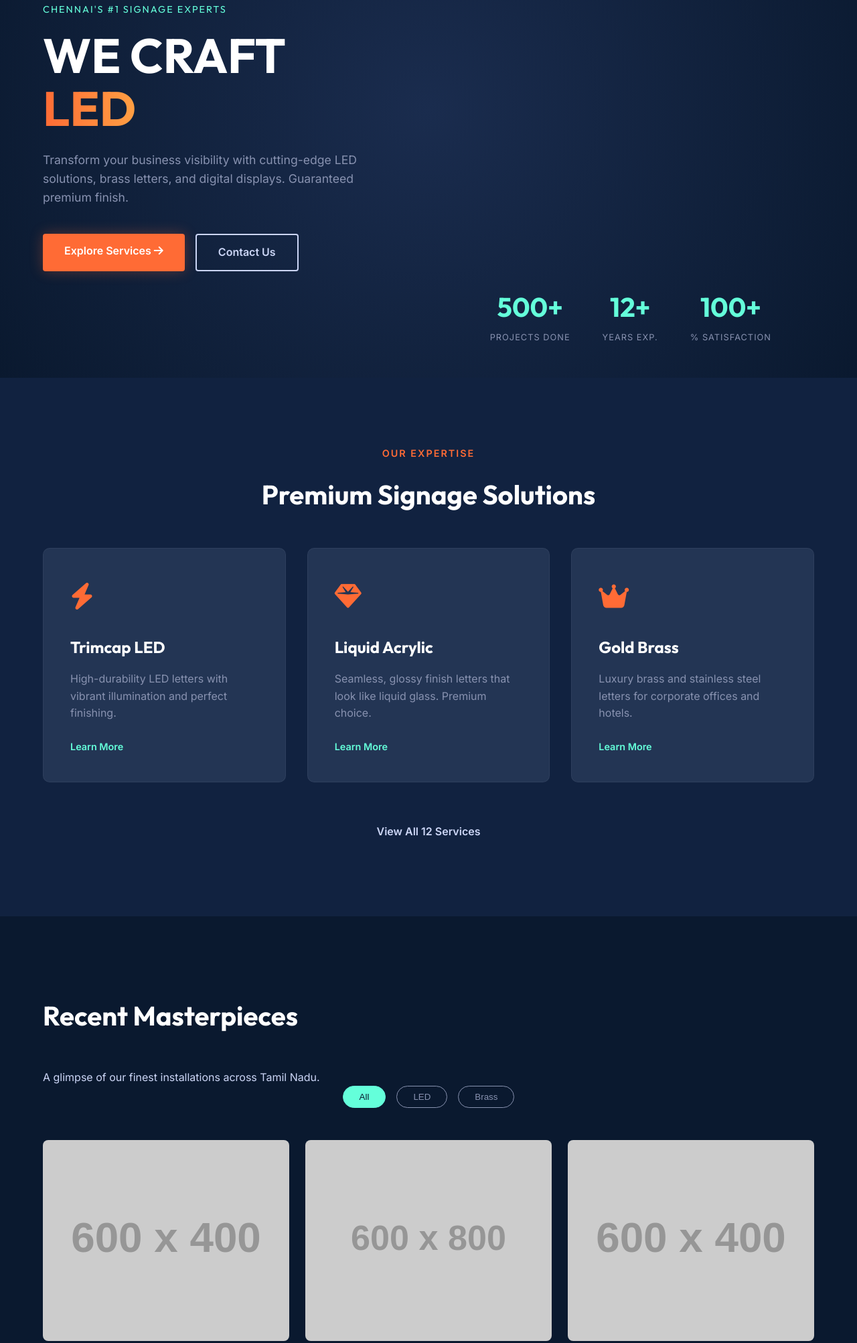
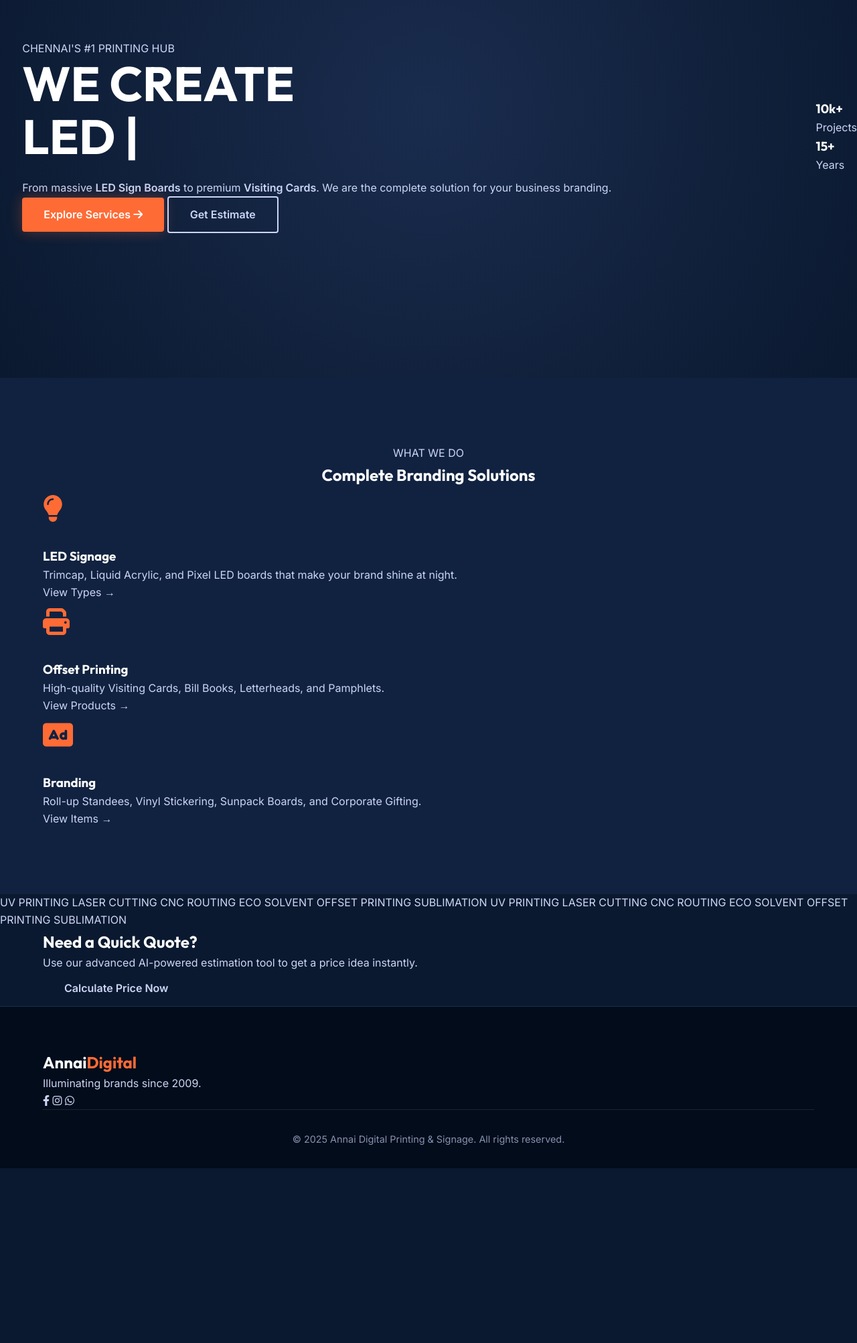
Before and after one commit to moorthiguru33/annai-digital, a plain HTML site: page annai-digital-signage/index.html in a window 1280 px wide. Shown: the part 236-2241 px from the top of the page at 67% size. After the commit the page ends 1980 px from the top, so only its background shows below. Drawn offline with Linux system fonts and the light colour scheme; placeholder pictures from the web are drawn by us.

Commit message:
Update index.html

```diff
--- a/annai-digital-signage/index.html
+++ b/annai-digital-signage/index.html
@@ -3,20 +3,20 @@
 <head>
     <meta charset="UTF-8">
     <meta name="viewport" content="width=device-width, initial-scale=1.0">
-    <title>Annai Digital Signage | Illuminate Your Brand</title>
-    <meta name="description" content="Premium LED Letters, Digital Displays & Signage Solutions in Chennai.">
+    <title>Annai Digital | Signage & Printing Experts</title>
+    <meta name="description" content="One-stop solution for LED Signage, UV Printing, Visiting Cards, and Corporate Branding in Chennai.">
 
     <link rel="stylesheet" href="https://cdnjs.cloudflare.com/ajax/libs/font-awesome/6.4.0/css/all.min.css">
-    <link href="https://fonts.googleapis.com/css2?family=Outfit:wght@300;400;500;700;900&family=Inter:wght@300;400;600&display=swap" rel="stylesheet">
+    <link href="https://fonts.googleapis.com/css2?family=Outfit:wght@300;400;700;900&family=Inter:wght@300;400;600&display=swap" rel="stylesheet">
 
     <link rel="stylesheet" href="css/style.css">
 </head>
 <body>
 
     <div id="preloader">
-        <div class="loader-content">
-            <h2 class="glow-text">ANNAI DIGITAL</h2>
-            <div class="loading-bar"><div class="bar-fill"></div></div>
+        <div class="loader-box">
+            <div class="scanner"></div>
+            <div class="loader-text">ANNAI DIGITAL</div>
         </div>
     </div>
 
@@ -24,55 +24,50 @@
         <div class="container nav-container">
             <div class="logo">
                 <a href="index.html">
-                    <i class="fas fa-lightbulb pulse-icon"></i>
+                    <i class="fas fa-layer-group logo-icon"></i>
                     Annai<span class="highlight">Digital</span>
                 </a>
             </div>
             <div class="hamburger">
-                <div class="line"></div>
-                <div class="line"></div>
-                <div class="line"></div>
+                <div class="line"></div><div class="line"></div><div class="line"></div>
             </div>
             <ul class="nav-links">
                 <li><a href="index.html" class="active">Home</a></li>
                 <li><a href="services.html">Services</a></li>
-                <li><a href="#gallery">Gallery</a></li>
-                <li><a href="#clients">Clients</a></li>
-                <li><a href="#contact" class="btn-nav">Get Quote</a></li>
+                <li><a href="quote.html" class="nav-btn-tool"><i class="fas fa-calculator"></i> Price Tool</a></li>
+                <li><a href="gallery.html">Gallery</a></li>
+                <li><a href="about.html">About</a></li>
+                <li><a href="contact.html" class="btn-nav">Contact Us</a></li>
             </ul>
         </div>
     </nav>
 
     <header class="hero">
-        <div class="hero-bg-overlay"></div>
+        <div class="hero-overlay"></div>
         <div class="container hero-content">
-            <span class="hero-badge fade-in-up">CHENNAI'S #1 SIGNAGE EXPERTS</span>
-            <h1 class="hero-title fade-in-up delay-1">
-                WE CRAFT <br>
-                <span class="gradient-text" id="typing-text">NEON SIGNS</span>
+            <span class="badge-new fade-in">CHENNAI'S #1 PRINTING HUB</span>
+            <h1 class="hero-title fade-in delay-1">
+                WE CREATE <br>
+                <span class="typing-text" id="typing-text"></span><span class="cursor">|</span>
             </h1>
-            <p class="hero-subtitle fade-in-up delay-2">
-                Transform your business visibility with cutting-edge LED solutions,
-                brass letters, and digital displays. Guaranteed premium finish.
+            <p class="hero-sub fade-in delay-2">
+                From massive <b>LED Sign Boards</b> to premium <b>Visiting Cards</b>.
+                We are the complete solution for your business branding.
             </p>
-            <div class="hero-btns fade-in-up delay-3">
+            <div class="hero-actions fade-in delay-3">
                 <a href="services.html" class="btn btn-primary">Explore Services <i class="fas fa-arrow-right"></i></a>
-                <a href="#contact" class="btn btn-outline">Contact Us</a>
+                <a href="quote.html" class="btn btn-outline">Get Estimate</a>
             </div>
+        </div>
 
-            <div class="hero-stats fade-in-up delay-4">
-                <div class="stat-item">
-                    <h3 class="counter" data-target="500">0</h3>
-                    <p>Projects Done</p>
-                </div>
-                <div class="stat-item">
-                    <h3 class="counter" data-target="12">0</h3>
-                    <p>Years Exp.</p>
-                </div>
-                <div class="stat-item">
-                    <h3 class="counter" data-target="100">0</h3>
-                    <p>% Satisfaction</p>
-                </div>
+        <div class="hero-stats-float">
+            <div class="stat-card">
+                <h3>10k+</h3>
+                <p>Projects</p>
+            </div>
+            <div class="stat-card">
+                <h3>15+</h3>
+                <p>Years</p>
             </div>
         </div>
     </header>
@@ -80,114 +75,66 @@
     <section class="section bg-dark">
         <div class="container">
             <div class="section-header text-center">
-                <span class="section-tag">OUR EXPERTISE</span>
-                <h2 class="section-title">Premium Signage Solutions</h2>
-                <div class="divider mx-auto"></div>
+                <span class="tag">WHAT WE DO</span>
+                <h2 class="glow-header">Complete Branding Solutions</h2>
+                <div class="divider"></div>
             </div>
 
-            <div class="card-grid">
-                <div class="feature-card tilt-card">
-                    <div class="card-icon"><i class="fas fa-bolt"></i></div>
-                    <h3>Trimcap LED</h3>
-                    <p>High-durability LED letters with vibrant illumination and perfect finishing.</p>
-                    <a href="services.html" class="card-link">Learn More</a>
+            <div class="grid-3">
+                <div class="service-card tilt">
+                    <div class="card-icon"><i class="fas fa-lightbulb"></i></div>
+                    <h3>LED Signage</h3>
+                    <p>Trimcap, Liquid Acrylic, and Pixel LED boards that make your brand shine at night.</p>
+                    <a href="services.html#signage" class="learn-more">View Types &rarr;</a>
                 </div>
-                <div class="feature-card tilt-card">
-                    <div class="card-icon"><i class="fas fa-gem"></i></div>
-                    <h3>Liquid Acrylic</h3>
-                    <p>Seamless, glossy finish letters that look like liquid glass. Premium choice.</p>
-                    <a href="services.html" class="card-link">Learn More</a>
+                <div class="service-card tilt">
+                    <div class="card-icon"><i class="fas fa-print"></i></div>
+                    <h3>Offset Printing</h3>
+                    <p>High-quality Visiting Cards, Bill Books, Letterheads, and Pamphlets.</p>
+                    <a href="services.html#printing" class="learn-more">View Products &rarr;</a>
                 </div>
-                <div class="feature-card tilt-card">
-                    <div class="card-icon"><i class="fas fa-crown"></i></div>
-                    <h3>Gold Brass</h3>
-                    <p>Luxury brass and stainless steel letters for corporate offices and hotels.</p>
-                    <a href="services.html" class="card-link">Learn More</a>
-                </div>
-            </div>
-            <div class="text-center mt-3">
-                <a href="services.html" class="btn btn-secondary">View All 12 Services</a>
-            </div>
-        </div>
-    </section>
-
-    <section class="section" id="gallery">
-        <div class="container">
-            <div class="section-header">
-                <h2 class="section-title">Recent Masterpieces</h2>
-                <p>A glimpse of our finest installations across Tamil Nadu.</p>
-            </div>
-
-            <div class="gallery-filters">
-                <button class="filter-btn active" data-filter="all">All</button>
-                <button class="filter-btn" data-filter="led">LED</button>
-                <button class="filter-btn" data-filter="brass">Brass</button>
-            </div>
-
-            <div class="gallery-grid">
-                <div class="gallery-item" data-category="led">
-                    <img src="images/gallery/led/led-project-1.jpg" alt="LED Project" onerror="this.src='https://placehold.co/600x400/1a1a2e/FFF?text=LED+Project'">
-                    <div class="overlay">
-                        <h4>Glow Sign</h4>
-                        <p>Retail Store</p>
-                    </div>
-                </div>
-                <div class="gallery-item" data-category="brass">
-                    <img src="images/gallery/brass/brass-project-1.jpg" alt="Brass Project" onerror="this.src='https://placehold.co/600x800/1a1a2e/FFF?text=Brass+Sign'">
-                    <div class="overlay">
-                        <h4>Golden Letters</h4>
-                        <p>Hotel Lobby</p>
-                    </div>
-                </div>
-                <div class="gallery-item" data-category="led">
-                    <img src="images/gallery/led/led-project-2.jpg" alt="LED Project" onerror="this.src='https://placehold.co/600x400/1a1a2e/FFF?text=Neon+Sign'">
-                    <div class="overlay">
-                        <h4>Neon Art</h4>
-                        <p>Cafe Interior</p>
-                    </div>
+                <div class="service-card tilt">
+                    <div class="card-icon"><i class="fas fa-ad"></i></div>
+                    <h3>Branding</h3>
+                    <p>Roll-up Standees, Vinyl Stickering, Sunpack Boards, and Corporate Gifting.</p>
+                    <a href="services.html#branding" class="learn-more">View Items &rarr;</a>
                 </div>
             </div>
         </div>
     </section>
 
+    <div class="tech-marquee">
+        <div class="marquee-content">
+            <span>UV PRINTING</span> <span>LASER CUTTING</span> <span>CNC ROUTING</span> <span>ECO SOLVENT</span> <span>OFFSET PRINTING</span> <span>SUBLIMATION</span>
+            <span>UV PRINTING</span> <span>LASER CUTTING</span> <span>CNC ROUTING</span> <span>ECO SOLVENT</span> <span>OFFSET PRINTING</span> <span>SUBLIMATION</span>
+        </div>
+    </div>
+
     <section class="cta-section">
-        <div class="cta-content">
-            <h2>Ready to Light Up Your Business?</h2>
-            <p>Get a free consultation and quote today. We serve all over Chennai.</p>
-            <a href="#contact" class="btn btn-primary pulse-btn">Get Free Quote</a>
+        <div class="container cta-box">
+            <div class="cta-text">
+                <h2>Need a Quick Quote?</h2>
+                <p>Use our advanced AI-powered estimation tool to get a price idea instantly.</p>
+            </div>
+            <a href="quote.html" class="btn btn-white pulse">Calculate Price Now</a>
         </div>
     </section>
 
-    <footer class="footer" id="contact">
+    <footer class="footer">
         <div class="container">
-            <div class="footer-grid">
-                <div class="footer-info">
-                    <h3>Annai<span class="highlight">Digital</span></h3>
-                    <p>Your trusted partner for professional signage solutions. Quality, durability, and brilliance guaranteed.</p>
-                    <div class="social-icons">
-                        <a href="#"><i class="fab fa-whatsapp"></i></a>
-                        <a href="#"><i class="fab fa-instagram"></i></a>
-                        <a href="#"><i class="fab fa-facebook-f"></i></a>
-                    </div>
+            <div class="footer-top">
+                <div class="footer-brand">
+                    <h2>Annai<span class="highlight">Digital</span></h2>
+                    <p>Illuminating brands since 2009.</p>
                 </div>
-                <div class="footer-links">
-                    <h4>Quick Links</h4>
-                    <ul>
-                        <li><a href="index.html">Home</a></li>
-                        <li><a href="services.html">All Services</a></li>
-                        <li><a href="#gallery">Gallery</a></li>
-                        <li><a href="#contact">Contact</a></li>
-                    </ul>
-                </div>
-                <div class="footer-contact">
-                    <h4>Contact Us</h4>
-                    <p><i class="fas fa-map-marker-alt"></i> 4, Grand Northern Trunk Rd, Madhavaram, Chennai - 600110</p>
-                    <p><i class="fas fa-phone-alt"></i> +91 98848 85789</p>
-                    <p><i class="fas fa-envelope"></i> info@annaidigital.com</p>
+                <div class="footer-social">
+                    <a href="#"><i class="fab fa-facebook-f"></i></a>
+                    <a href="#"><i class="fab fa-instagram"></i></a>
+                    <a href="https://wa.me/919884885789"><i class="fab fa-whatsapp"></i></a>
                 </div>
             </div>
             <div class="footer-bottom">
-                <p>&copy; 2025 Annai Digital Signage. All Rights Reserved.</p>
+                <p>&copy; 2025 Annai Digital Printing & Signage. All rights reserved.</p>
             </div>
         </div>
     </footer>
```
